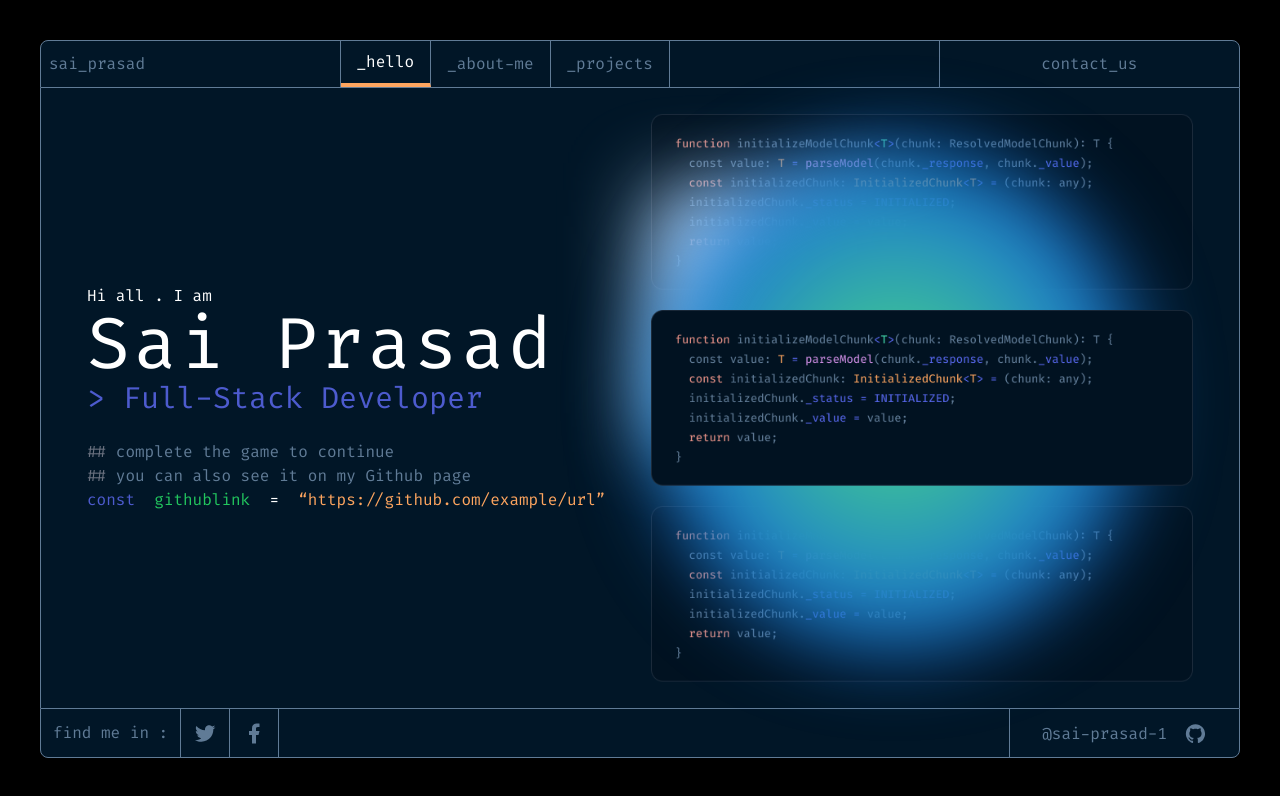
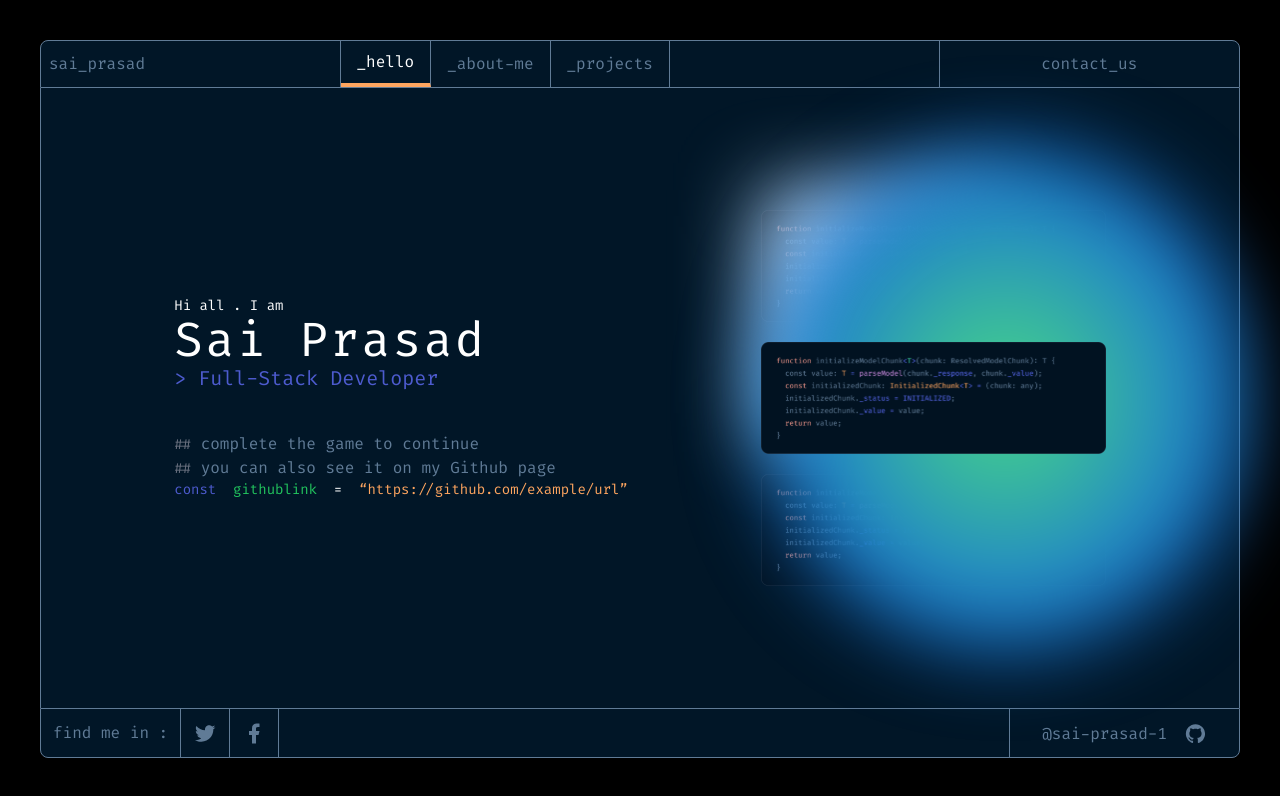
Before and after one commit to Micksuraj777/saiportfolio, a Next.js app: page / in a window 1280 px wide. Shown: the top 796 px of the page. Built offline with nearby package versions, Linux system fonts and the light colour scheme; what tailwindcss-animated would draw is missing.

Commit message:
modify:layout changes

```diff
--- a/app/about-me/page.tsx
+++ b/app/about-me/page.tsx
@@ -5,8 +5,8 @@ import React from 'react'
 
 const page = () => {
   return (
-    <section className='h-screen pt-[50px] background'>
-      <div className='container flex'>
+    <section className='background'>
+      <div className='container mx-auto flex'>
       <Side/>
       <Sidebar/>
       <About/>
--- a/app/globals.css
+++ b/app/globals.css
@@ -21,6 +21,10 @@
   @apply border border-[#607B96];
 }
 
+.BorderB{
+  @apply border-b border-b-[#607B96];
+}
+
 .background {
   @apply bg-[#011627];
 }
--- a/app/page.tsx
+++ b/app/page.tsx
@@ -6,17 +6,17 @@ const Page = () => {
     <section className="size-full bg-[#011627] *:container *:mx-auto">
       <div className="flex justify-evenly items-center size-full">
         <div className="animate-fade-down animate-once animate-duration-[3000ms]">
-          <h1 className="text-white">Hi all . I am</h1>
-          <h2 className="text-7xl text-white tracking-wider">Sai Prasad</h2>
-          <h3 className="text-[#4D5BCE] text-3xl">&gt; Full-Stack Developer</h3>
+          <h1 className="text-white text-sm">Hi all . I am</h1>
+          <h2 className="text-5xl text-white tracking-wider">Sai Prasad</h2>
+          <h3 className="text-[#4D5BCE] text-xl">&gt; Full-Stack Developer</h3>
           <div>
-            <p className="Text mt-6">
-              <span className="text-gray-500">##</span> complete the game to continue
+            <p className="Text mt-10">
+              <span className="text-gray-500 text-sm">##</span> complete the game to continue
             </p>
             <p className="Text">
-              <span className="text-gray-500">##</span> you can also see it on my Github page
+              <span className="text-gray-500 text-sm">##</span> you can also see it on my Github page
             </p>
-            <p className="text-[#4D5BCE]">
+            <p className="text-[#4D5BCE] text-sm">
               const&nbsp;&nbsp;<span className="text-green-500">githublink</span>
               <span className="text-white">&nbsp;&nbsp;=&nbsp;&nbsp;</span>
               <a href="/" target="_blank" className="text-[#FEA55F]">
@@ -26,13 +26,13 @@ const Page = () => {
           </div>
         </div>
         <div className="hidden md:block">
-          <div className="animate-fade-up animate-once animate-duration-[3000ms] relative space-y-5">
+          <div className="animate-fade-up animate-once relative space-y-5">
             <Image
               src="/images/code.svg"
               alt="code"
               width={1500}
               height={1300}
-              className="h-44 w-fit"
+              className="h-28 w-fit"
             />
             <div className="relative z-10 flex place-items-center before:absolute before:h-[500px] before:w-full before:translate-x-1 before:rounded-full before:bg-gradient-radial before:from-green-400 before:to-[#0141ff] before:blur-2xl before:content-[''] after:absolute after:-z-20 after:h-[250px] after:w-full after:-translate-y-1/3 after:bg-gradient-conic after:from-sky-200 after:via-blue-200 after:blur-2xl after:content-[''] before:dark:bg-gradient-to-br before:dark:from-transparent before:dark:to-[#0141ff] before:dark:opacity-10 after:dark:from-[#0141ff] after:dark:via-green-300 after:dark:opacity-40 sm:before:w-[480px] sm:after:w-[240px] before:lg:h-[500px]">
               <Image
@@ -40,7 +40,7 @@ const Page = () => {
                 alt="code"
                 width={1500}
                 height={1300}
-                className="z-20 h-44 w-fit"
+                className="z-20 h-28 w-fit"
               />
             </div>
             <Image
@@ -48,7 +48,7 @@ const Page = () => {
               alt="code"
               width={1500}
               height={1300}
-              className="h-44 w-fit"
+              className="h-28 w-fit"
             />
           </div>
         </div>
--- a/app/utils/font.ts
+++ /dev/null
@@ -1,7 +0,0 @@
-import { Fira_Code } from "next/font/google";
-
-export const firaCode = Fira_Code({
-  weight: ["300", "400", "500", "600", "700"],
-  style: ["normal",],
-  preload: false,
-});
--- a/components/About.tsx
+++ b/components/About.tsx
@@ -8,19 +8,19 @@ const content = [
   {cont:"* development lorem ipsum dolor sit amet," },
   {cont:"* consectetur adipiscing elit, sed do eiusmod"},
   {cont:"* tempor incididunt ut labore et dolore magna"},
-  {cont:"* aliqua. Ut enim ad minim veniam, quis nostrud"},
-  {cont:"* exercitation ullamco laboris nisi ut aliquip ex"},
+  {cont:"* aliqua. Ut enim ad minim veniam, quis "},
+  {cont:"* exercitation ullamco laboris nisi ut aliquip "},
   {cont:"* ea commodo consequat. Duis aute irure dolor"},
-  {cont:"* reprehenderit in voluptate velit esse cillum"},
-  {cont:"* dolore eu fugiat nulla pariatur. Excepteur sint"},
-  {cont:"* occaecat cupidatat non proident, sunt in culpa"},
-  {cont:"* qui officia deserunt mollit anim id est laborum."},
+  {cont:"* reprehenderit in voluptate velit esse "},
+  {cont:"* dolore eu fugiat nulla pariatur. Excepteur "},
+  {cont:"* occaecat cupidatat non proident, sunt in "},
+  {cont:"* qui officia deserunt mollit anim id est"},
   {cont:"*/"}
 ];
 
 const About = () => {
   return (
-    <section className="w-[35%] h-[90vh] Border absolute top-[50px] left-[25%] right-0 animate-fade-right animate-once">
+    <section className="w-[35%] h-[73vh] Border animate-fade-right animate-once">
       <section className="w-full h-full">
         <div className="BorderB">
           <div className="BorderR w-[35%] h-[40px] flex justify-center items-center gap-1">
@@ -33,7 +33,7 @@ const About = () => {
             />
           </div>
         </div>
-        <ul className="p-4">
+        <ul className="p-4 text-sm">
           {content.map((item,index=1) => (
             <li key={index} className="Text">
               {index+1}
--- a/components/Side.tsx
+++ b/components/Side.tsx
@@ -8,7 +8,7 @@ const side = [
 
 const Side = () => {
   return (
-    <section className="p-4 h-[90vh] Border gap-4 flex w-fit flex-col animate-fade-right animate-once">
+    <section className="p-4 h-[73vh] Border gap-4 flex w-fit flex-col animate-fade-right animate-once">
       {side.map(item => (
         <div key={item.alt}>
           <Image src={item.src} alt={item.alt} width={24} height={24} />
--- a/components/Sidebar.tsx
+++ b/components/Sidebar.tsx
@@ -8,10 +8,10 @@ const contact = [
 
 const Sidebar = () => {
     return (
-      <section className="h-[90vh] Border gap-4 flex w-[21%] flex-col animate-fade-left animate-once">
+      <section className="h-[73vh] Border gap-4 flex w-[20.5%] flex-col animate-fade-left animate-once">
         <div className="w-full">
-          <div className="pb-3 border-b border-b-[#607B96] ">
-          <div className="border-b border-b-[#607B96] px-4 py-2 flex items-center gap-3">
+          <div className="pb-3 BorderB">
+          <div className="BorderB px-4 py-2 flex items-center gap-3">
             <Image src='/icons/arrow-drop-down.svg' alt="arrow" width={24} height={24}/>
             <h1 className="text-white">personal-info</h1>
           </div>
```
